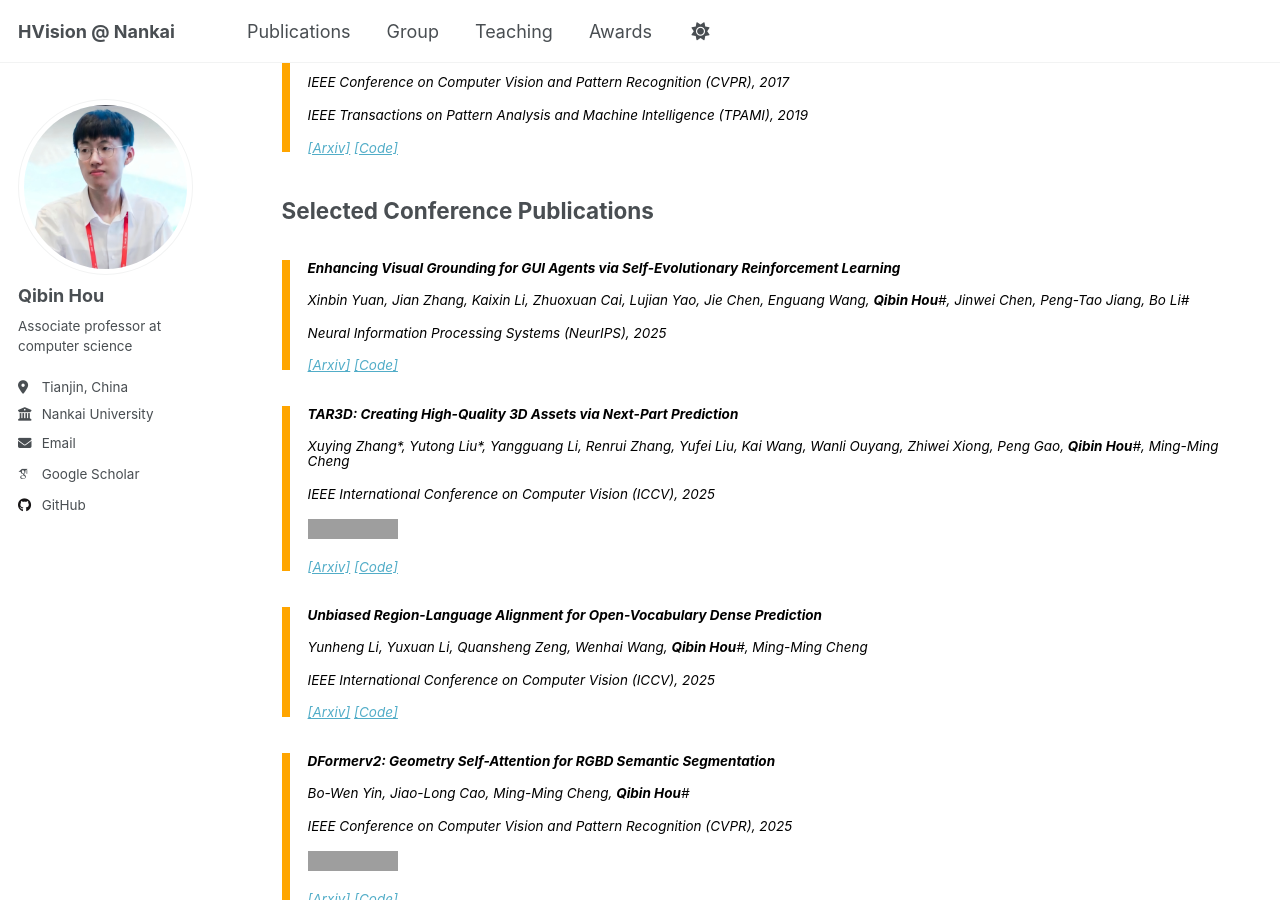
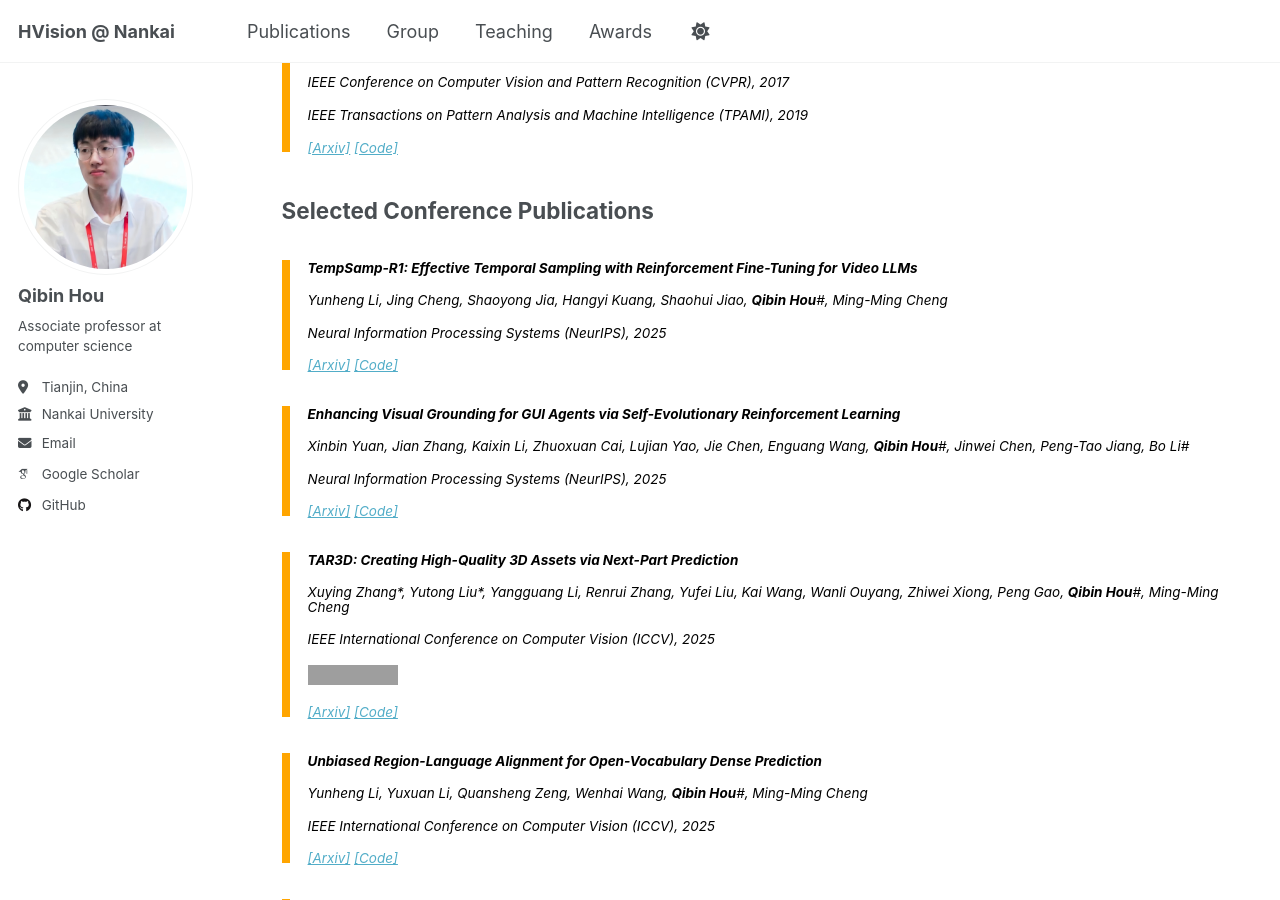
Before and after one commit to houqb/houqb.github.io, a Jekyll site: the page built from _pages/publications.html, in a window 1280 px wide and 900 px high, scrolled down 1151 px. Built offline with Jekyll 4.4.1, drawn with Linux system fonts in a browser that asks for light colours; some web fonts are replaced; grey boxes are pictures that could not be loaded.

Commit message:
Update publications.html

```diff
--- a/_pages/publications.html
+++ b/_pages/publications.html
@@ -72,6 +72,14 @@ title="GitHub">
 </blockquote>
 
 <h2>Selected Conference Publications</h2>
+
+<blockquote style="color: black;  border-width: 8px; border-color: orange">
+  <h4>TempSamp-R1: Effective Temporal Sampling with Reinforcement Fine-Tuning for Video LLMs</h4>
+  <sub><p style="line-height:15px">Yunheng Li, Jing Cheng, Shaoyong Jia, Hangyi Kuang, Shaohui Jiao, <b>Qibin Hou</b>#, Ming-Ming Cheng</p>
+  <p style="line-height:15px">Neural Information Processing Systems (NeurIPS), 2025</p>
+  <p style="line-height:15px"> <a href="https://arxiv.org/pdf/2509.18056">[Arxiv]</a> <a href="https://github.com/HVision-NKU/TempSamp-R1" class="redlink">[Code]</a></p>
+  </sub>
+</blockquote>
 
 <blockquote style="color: black;  border-width: 8px; border-color: orange">
   <h4>Enhancing Visual Grounding for GUI Agents via Self-Evolutionary Reinforcement Learning</h4>
```
